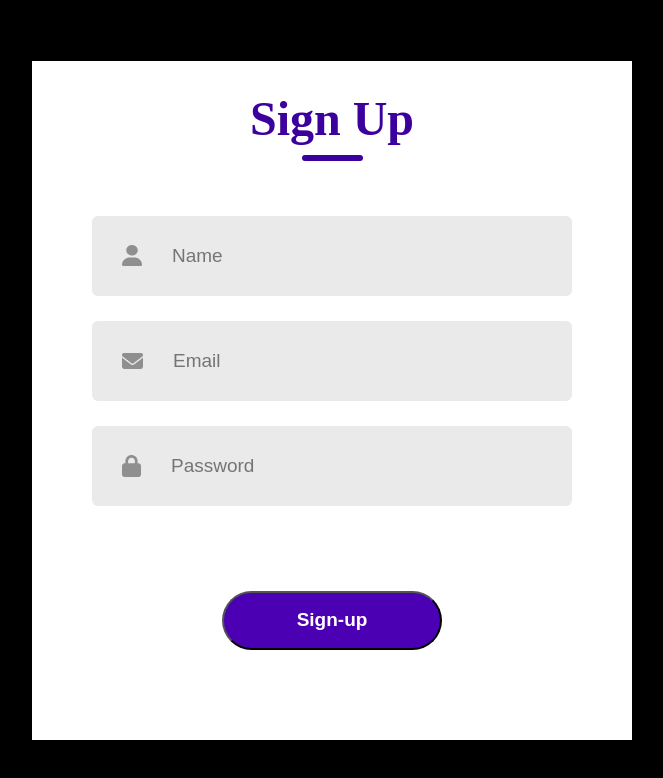
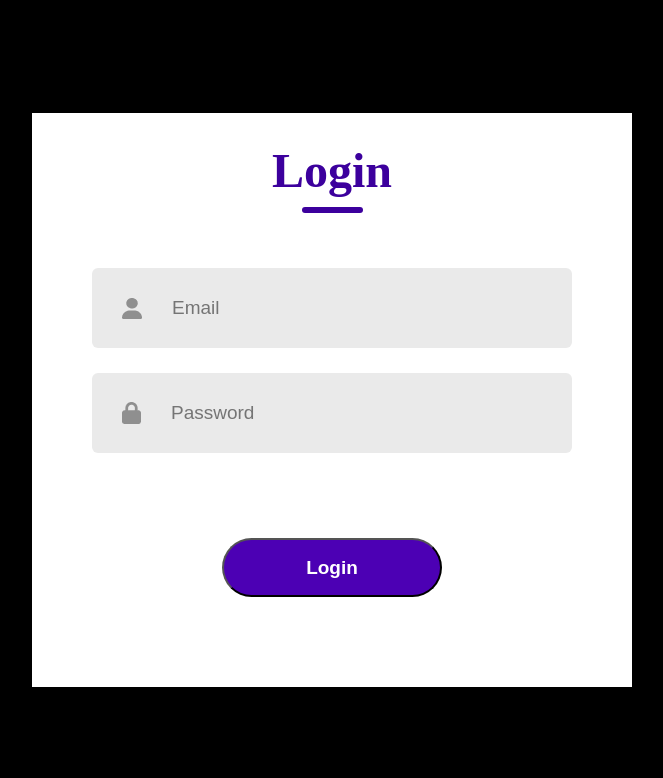
Before and after one commit to gaurav1954/CookConnect, a React (Vite) app in the folder frontend/: page /login in a window 1280 px wide. Shown: the top 778 px of the page, without its empty margins (308-971 px from the left). Built offline with nearby package versions, Linux system fonts and the light colour scheme.

Commit message:
added signup

```diff
--- a/frontend/src/App.jsx
+++ b/frontend/src/App.jsx
@@ -1,8 +1,15 @@
-import SignUp from "./components/SignUP"
+import React from 'react';
+import { BrowserRouter as Router, Routes, Route } from 'react-router-dom';
+import SignUp from "./components/SignUP";
+import Login from "./components/LogIn";
+
 export default function App() {
   return (
-    <>
-      <SignUp/>
-    </>
-  )
+    <Router>
+      <Routes>
+        <Route path="/signup" element={<SignUp />} />
+        <Route path="/login" element={<Login />} />
+      </Routes>
+    </Router>
+  );
 }
--- a/frontend/src/components/LogIn.jsx
+++ b/frontend/src/components/LogIn.jsx
@@ -1,9 +1,62 @@
-import React from 'react'
+import React, { useState } from 'react';
+import axios from 'axios';
+import { useNavigate } from 'react-router-dom';
+import './LS.css';
+import user_icon from '../assets/person.png';
+import pass_icon from '../assets/password.png';
 
-export default function LogIn() {
+export default function Login() {
+  const [formData, setFormData] = useState({
+    email: '',
+    password: ''
+  });
+
+  const navigate = useNavigate();
+
+  const handleSubmit = async (e) => {
+    e.preventDefault();
+    try {
+      const response = await axios.post('http://localhost:8000/login', formData, {
+        headers: {
+          'Content-Type': 'application/json'
+        }
+      });
+
+      if (response.status === 200) {
+        // Assuming successful login redirects to home page
+        navigate('/recepies');
+      } else {
+        // Handle other cases, e.g., display an error message
+        console.log('Error:', response.data.message);
+      }
+    } catch (error) {
+      console.error('Error:', error.message);
+    }
+  };
+
+  const handleChange = (e) => {
+    setFormData({ ...formData, [e.target.name]: e.target.value });
+  };
+
   return (
-    <div>
-      this is login
+    <div className='container'>
+      <div className='header'>
+        <div className="text">Login</div>
+        <div className="underline"></div>
+      </div>
+      <form className="inputs" onSubmit={handleSubmit}>
+        <div className="input">
+          <img src={user_icon} alt="" />
+          <input type="email" name="email" placeholder='Email' value={formData.email} onChange={handleChange} />
+        </div>
+        <div className="input">
+          <img src={pass_icon} alt="" />
+          <input type="password" name="password" placeholder='Password' value={formData.password} onChange={handleChange} />
+        </div>
+        <div className="submit-container">
+          <button type="submit" className="submit">Login</button>
+        </div>
+      </form>
     </div>
-  )
-}
+  );
+};
--- a/frontend/src/components/SignUP.jsx
+++ b/frontend/src/components/SignUP.jsx
@@ -13,6 +13,8 @@ export default function SignUp() {
     password: ''
   });
 
+  const navigate = useNavigate();
+
   const handleSubmit = async (e) => {
     e.preventDefault();
     try {
@@ -22,10 +24,9 @@ export default function SignUp() {
         }
       });
 
-      if (response.status === 200) {  // Check if the status code is successful
-      navigate('login');
+      if (response.status === 200) {
+        navigate('/login');
       } else {
-        // Handle other cases, e.g., display an error message
         console.log('Error:', response.data.message);
       }
     } catch (error) {
@@ -35,6 +36,10 @@ export default function SignUp() {
 
   const handleChange = (e) => {
     setFormData({ ...formData, [e.target.name]: e.target.value });
+  };
+
+  const redirectToLoginPage = () => {
+    navigate('/login');
   };
 
   return (
@@ -57,9 +62,12 @@ export default function SignUp() {
           <input type="password" name="password" placeholder='Password' value={formData.password} onChange={handleChange} />
         </div>
         <div className="submit-container">
-          <button type="submit" className="submit">Sign-up</button>
+          <button type="submit" className="submit" onClick={handleSubmit}>Sign-up</button>
         </div>
       </form>
+      <div className="login-container">
+        <p>Already have an account? <button onClick={redirectToLoginPage} className="login-button">Login</button></p>
+      </div>
     </div>
   );
 };
```
Also changed, not shown: 1 other file (tests, documents, lock files or other folders).
